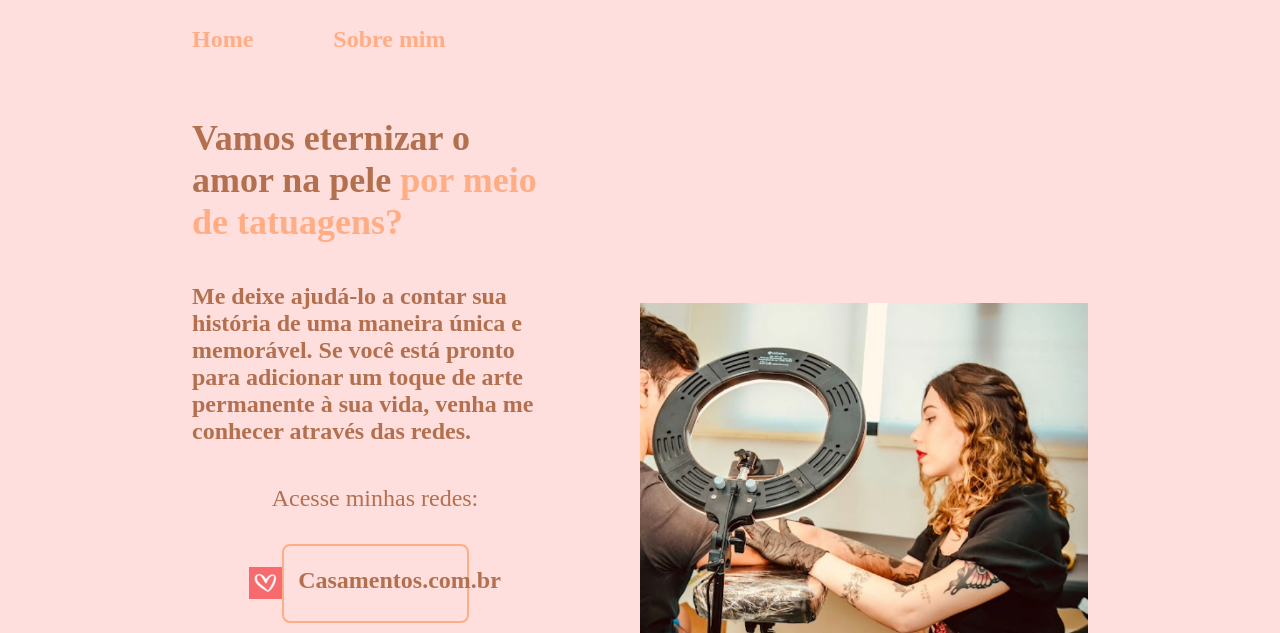
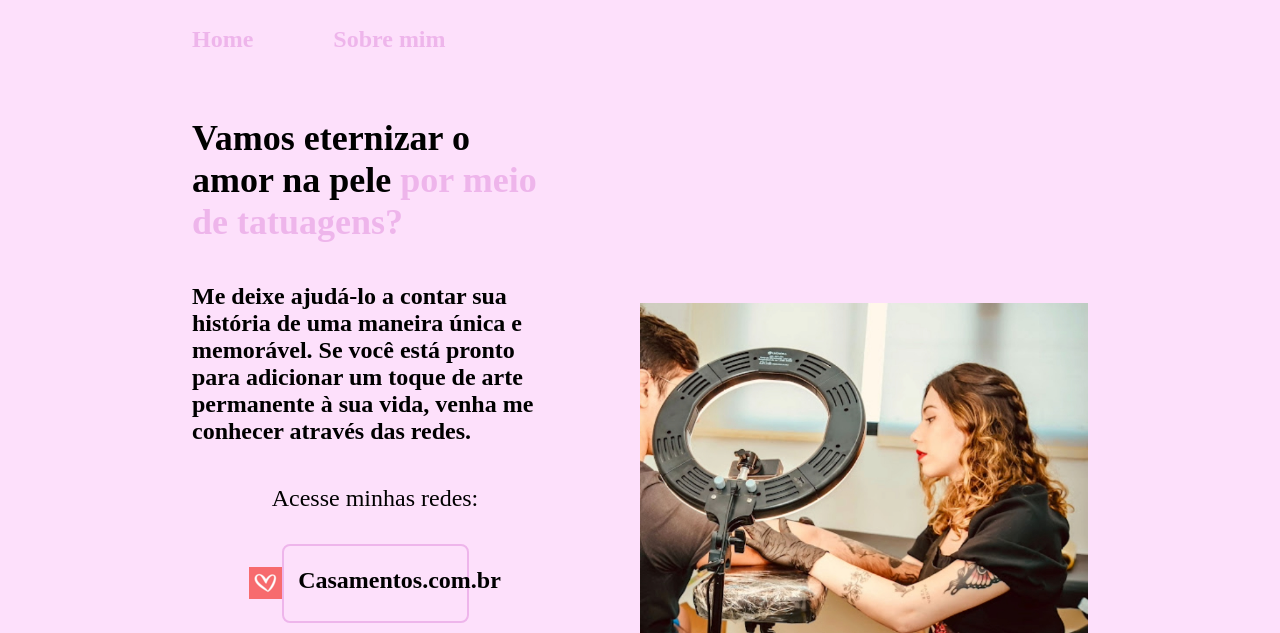
Before and after one commit to AndreCaldas2/site-maria, a plain HTML site: page index.html in a window 1280 px wide. Shown: the top 633 px of the page. Drawn offline with Linux system fonts and the light colour scheme; a web font is replaced by a local one.

Commit message:
mudança de cores

```diff
--- a/index.html
+++ b/index.html
@@ -5,7 +5,7 @@
     <meta charset="UTF-8">
     <meta http-equiv="X-UA-Compatible" content="IE-edge">
     <meta name="viewport" content="width=device-width, initial-scale=1.0">
-    <title>Portfolio</title>
+    <title>MARIA RITA TATTOO</title>
     <link rel="stylesheet" href="./styles/style.css">
 </head>
 
--- a/styles/style.css
+++ b/styles/style.css
@@ -1,9 +1,9 @@
 @import url('https://fonts.googleapis.com/css2?family=Abhaya+Libre:wght@400;500;600;700;800&display=swap');
 
 :root {
-    --cor-primaria: #FFDEDE;
-    --cor-secundaria: #B2704E;
-    --cor-terciaria: #FFAD84;
+    --cor-primaria: #FDE0FB;
+    --cor-secundaria: BLACK;
+    --cor-terciaria: #EEB5EB;
     --cor-hover: #FFC7EA;
 
     --fonte-primaria: "Abhaya Libre", serif;
@@ -59,7 +59,7 @@ body {
 }
 
 .titulo-destaque {
-    color: var(--cor-terciaria);
+    color: #EEB5EB;
 }
 
 
```
